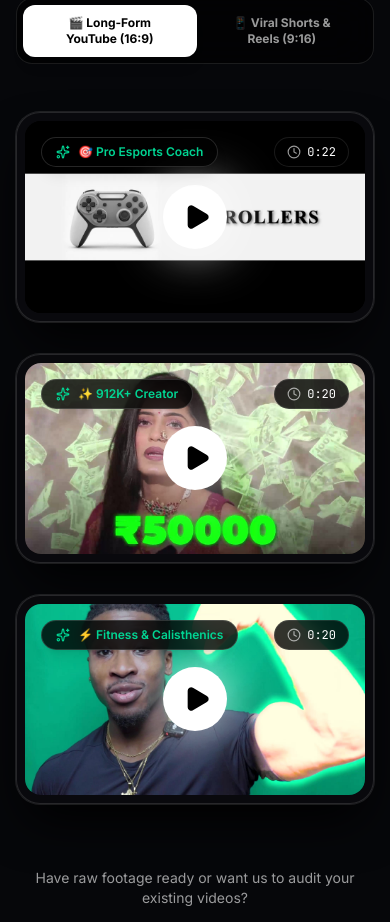
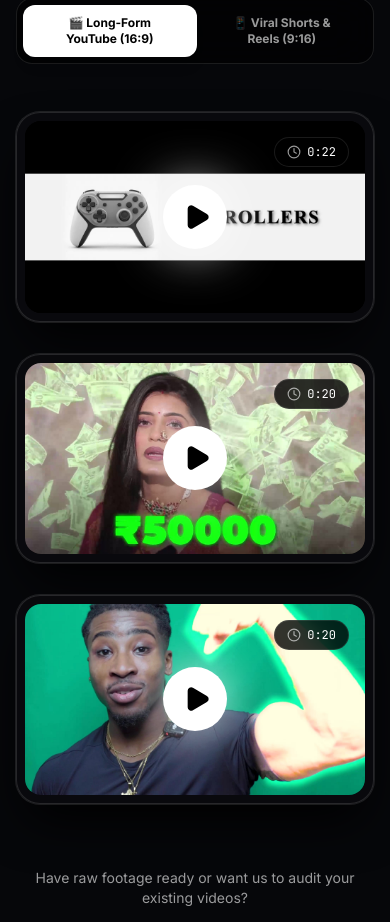
Before and after one commit to harzhx/harzh-agency, a React (Vite) app: page / in a window 390 px wide. Shown: the part 3384-4306 px from the top of the page. Built offline with nearby package versions, Linux system fonts and the light colour scheme.

Commit message:
fix: eliminate double icons, apply option 3 (pure clean frame) on mobile, remove views counter from telemetry

```diff
--- a/src/components/WorkSection.tsx
+++ b/src/components/WorkSection.tsx
@@ -125,25 +125,25 @@ export const WorkSection: React.FC<WorkSectionProps> = ({
                           </div>
                         </div>
 
-                        {/* Top Badges (Subtle & Floating Creator Proof) */}
+                        {/* Top Badges (Subtle & Floating Creator Proof - Hidden on Mobile for Pure Clean Frame) */}
                         <div className="absolute top-4 left-4 right-4 sm:top-5 sm:left-5 sm:right-5 flex items-center justify-between z-10 pointer-events-none">
-                          <div className="flex items-center gap-2 bg-black/80 backdrop-blur-md px-3.5 py-1.5 rounded-full border border-white/15 text-emerald-400 text-xs sm:text-sm font-semibold shadow-lg">
+                          <div className="hidden sm:flex items-center gap-2 bg-black/80 backdrop-blur-md px-3.5 py-1.5 rounded-full border border-white/15 text-emerald-400 text-xs sm:text-sm font-semibold shadow-lg">
                             <Sparkles className="w-3.5 h-3.5 sm:w-4 sm:h-4 text-emerald-400" />
                             <span>{item.proofBadge || item.channelSubscribers}</span>
                           </div>
 
-                          <div className="flex items-center gap-1.5 bg-black/80 backdrop-blur-md px-3 py-1.5 rounded-full border border-white/10 text-white text-xs font-mono">
+                          <div className="ml-auto sm:ml-0 flex items-center gap-1.5 bg-black/80 backdrop-blur-md px-3 py-1.5 rounded-full border border-white/10 text-white text-xs font-mono">
                             <Clock className="w-3.5 h-3.5 text-white/60" />
                             <span>{item.duration}</span>
                           </div>
                         </div>
 
-                        {/* Bottom In-Frame Telemetry Overlay (HOVER ONLY) */}
+                        {/* Bottom In-Frame Telemetry Overlay (HOVER ONLY - No Views Counter) */}
                         <div className="absolute bottom-4 left-4 right-4 sm:bottom-6 sm:left-6 sm:right-6 z-10 pointer-events-none opacity-0 group-hover:opacity-100 transform translate-y-2 group-hover:translate-y-0 transition-all duration-300">
                           <div className="flex flex-wrap items-center gap-2 text-xs sm:text-sm font-mono text-white/80 mb-1">
-                            <span className="text-white font-semibold">{item.creator} ({item.channelSubscribers})</span>
+                            <span className="text-white font-semibold">{item.creator}</span>
                             <span>•</span>
-                            <span className="text-emerald-400 font-bold">{item.views} Views</span>
+                            <span className="text-emerald-400 font-mono">{item.channelSubscribers}</span>
                           </div>
                           <h3 className="text-lg sm:text-2xl font-extrabold text-white line-clamp-1 drop-shadow-md">
                             {item.title}
@@ -190,13 +190,13 @@ export const WorkSection: React.FC<WorkSectionProps> = ({
                       />
                       <div className="absolute inset-0 bg-gradient-to-t from-black/95 via-black/25 to-black/30 opacity-0 group-hover:opacity-100 transition-opacity duration-300" />
 
-                      {/* Top Creator Proof Pill */}
+                      {/* Top Creator Proof Pill (Hidden on Mobile) */}
                       <div className="absolute top-3 left-3 right-3 flex items-center justify-between z-10">
-                        <span className="px-3 py-1 rounded-full bg-black/80 backdrop-blur-md text-xs font-semibold text-emerald-400 border border-white/15 flex items-center gap-1.5">
+                        <span className="hidden sm:flex px-3 py-1 rounded-full bg-black/80 backdrop-blur-md text-xs font-semibold text-emerald-400 border border-white/15 items-center gap-1.5">
                           <Sparkles className="w-3 h-3 text-emerald-400" />
-                          <span>{item.channelSubscribers || "🔥 Viral Short"}</span>
+                          <span>{item.channelSubscribers || "Viral Short"}</span>
                         </span>
-                        <span className="px-2.5 py-1 rounded-lg bg-black/80 backdrop-blur-md text-[11px] font-mono text-white/80 border border-white/10">
+                        <span className="ml-auto sm:ml-0 px-2.5 py-1 rounded-lg bg-black/80 backdrop-blur-md text-[11px] font-mono text-white/80 border border-white/10">
                           {item.duration}
                         </span>
                       </div>
@@ -208,12 +208,10 @@ export const WorkSection: React.FC<WorkSectionProps> = ({
                         </div>
                       </div>
 
-                      {/* Overlay Title on Thumbnail (HOVER ONLY) */}
+                      {/* Overlay Title on Thumbnail (HOVER ONLY - No Views Counter) */}
                       <div className="absolute bottom-3 left-3 right-3 z-10 opacity-0 group-hover:opacity-100 transform translate-y-2 group-hover:translate-y-0 transition-all duration-300">
                         <div className="flex items-center gap-2 mb-1">
                           <span className="text-xs font-semibold text-indigo-300 font-mono">{item.creator}</span>
-                          <span>•</span>
-                          <span className="text-xs font-bold text-white">{item.views} Views</span>
                         </div>
                         <h3 className="text-sm font-bold text-white line-clamp-2">
                           {item.title}
--- a/src/data/agencyData.ts
+++ b/src/data/agencyData.ts
@@ -182,7 +182,7 @@ export const PORTFOLIO_ITEMS: PortfolioItem[] = [
     retentionRate: "64.2%",
     ctr: "12.8%",
     duration: "0:22",
-    proofBadge: "🎯 Pro Esports Coach",
+    proofBadge: "Pro Esports Coach",
     videoPlaceholderUrl: "/videos/portfolio/long_1.mp4",
     thumbnailUrl: thumbLong1,
     tags: ["Esports Coach", "Velocity Pacing", "Hand-Cam Sync", "Motion Tracking"],
@@ -210,7 +210,7 @@ export const PORTFOLIO_ITEMS: PortfolioItem[] = [
     retentionRate: "68.5%",
     ctr: "14.2%",
     duration: "0:20",
-    proofBadge: "✨ 912K+ Creator",
+    proofBadge: "912K+ Creator",
     videoPlaceholderUrl: "/videos/portfolio/long_2.mp4",
     thumbnailUrl: thumbLong2,
     tags: ["912K Creator", "UI Step Badges", "Cost Callouts", "Color Grading"],
@@ -238,7 +238,7 @@ export const PORTFOLIO_ITEMS: PortfolioItem[] = [
     retentionRate: "62.8%",
     ctr: "13.6%",
     duration: "0:20",
-    proofBadge: "⚡ Fitness & Calisthenics",
+    proofBadge: "Fitness & Calisthenics",
     videoPlaceholderUrl: "/videos/portfolio/long_3.mp4",
     thumbnailUrl: thumbLong3,
     tags: ["Fitness Coach", "Kinetic Subtitles", "Gym Storytelling", "Sound Foley"],
```
